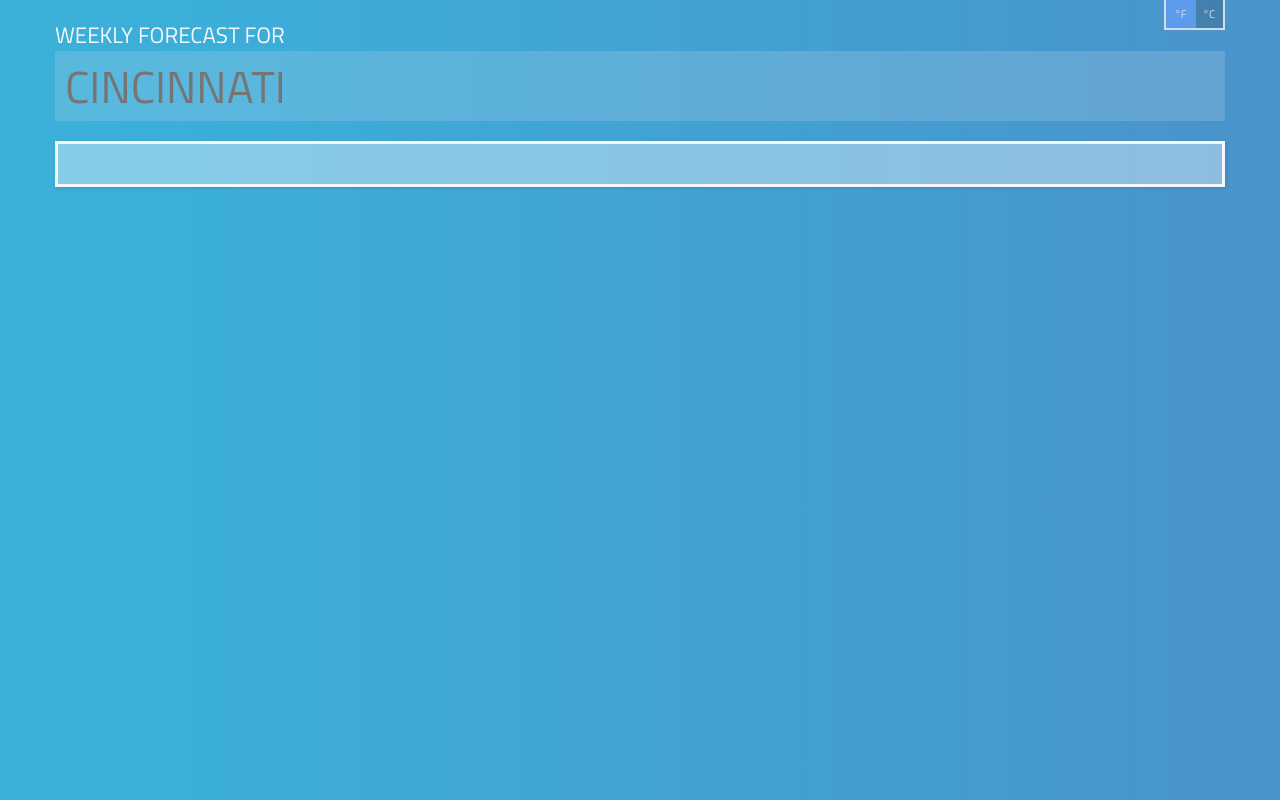
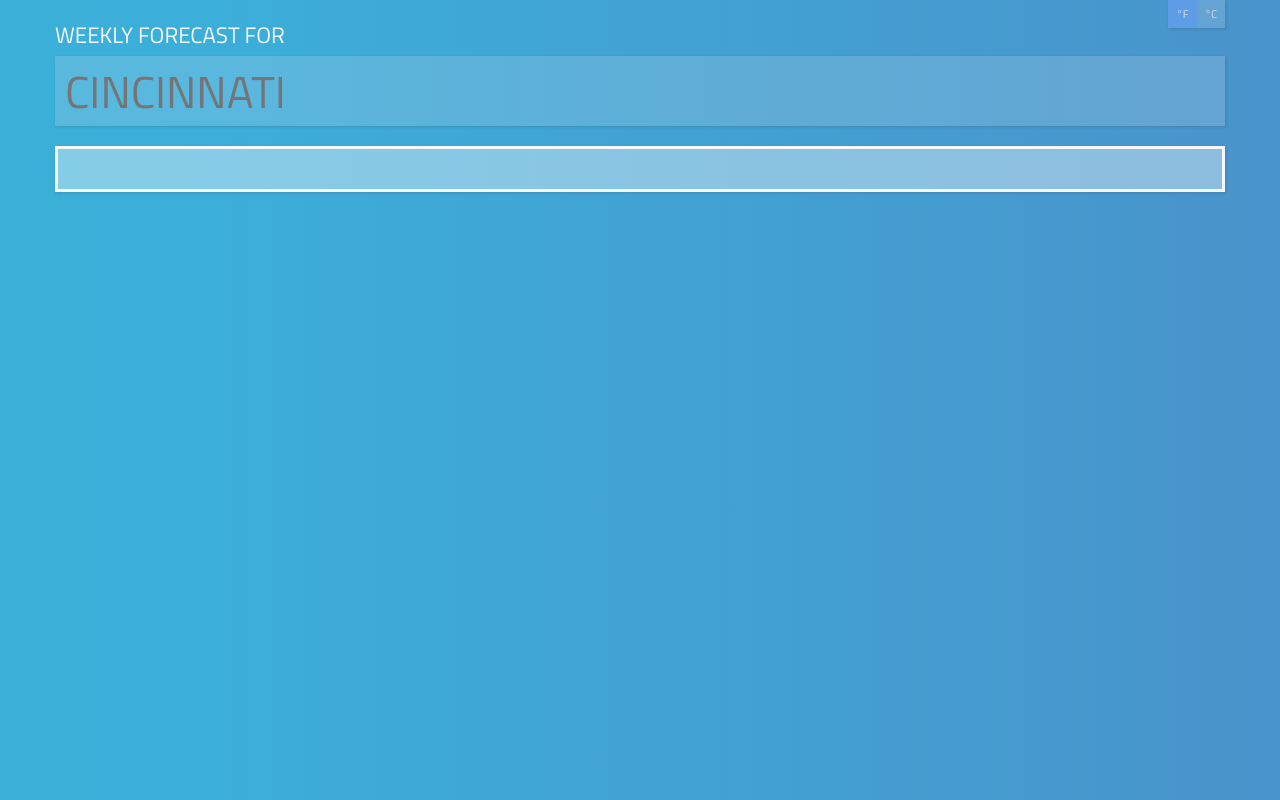
Before and after one commit to tomgobich/tiy_week3_day4_weather_app, a website: page index.html in a window 1280 px wide. Drawn offline with nearby package versions, Linux system fonts and the light colour scheme; no server answers.

Commit message:
made minor cosmetic changes and added box-shadow to temperature-unit and location-input

```diff
--- a/sass/main.scss
+++ b/sass/main.scss
@@ -86,13 +86,13 @@ button {
 // --------------------------------------------------
 .forecast-unit {
 	color: $color-dark-white;
-	background-color: rgba($color-background, .2);
-	background-image:linear-gradient(to right, $color-low 50%, transparent 50%);
+	background-color: rgba($color-dark-white, .2);
+	background-image:linear-gradient(to right, rgba($color-low, .8) 50%, transparent 50%);
 	background-size: 105%;
 	-webkit-transition: all 1s ease;
 	   -moz-transition: all 1s ease;
 		    transition: all 1s ease;
-	border: 2px solid $color-dark-white;
+	@include boxShadow();
 	border-top: none;
 	position: absolute;
 	top: 0;
@@ -141,6 +141,7 @@ button {
 			width: calc(100% + 30px);
 			font-size: 2em;
 			display: block;
+			padding-top: 5px;
 		}
 
 		#locationInput {
@@ -152,6 +153,7 @@ button {
 			background-color: rgba($color-dark-white, .2);
 			outline: none;
 			border-radius: 0px;
+			@include boxShadow();
 		}
 	}
 }
```
Also changed, not shown: css/main.css.
